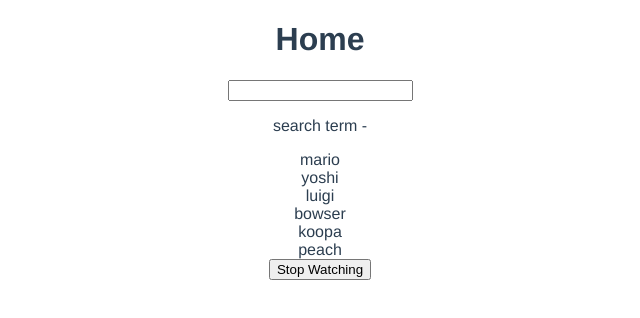
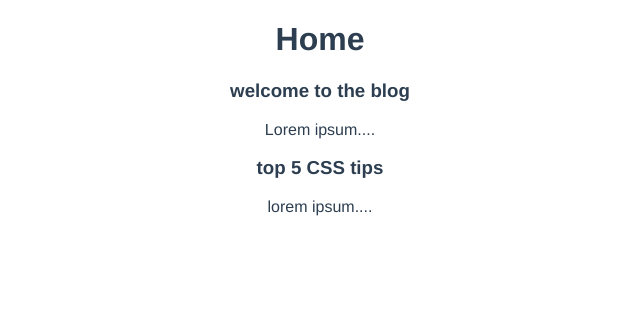
Before and after one commit to bhav380-2/vue3, a Vue app in the folder blog-app-vue3/: page / in a window 1280 px wide. Shown: the top 318 px of the page, without its empty margins (320-960 px from the left). Built offline with nearby package versions, Linux system fonts and the light colour scheme.

Commit message:
using props in setup

```diff
--- /dev/null
+++ b/blog-app-vue3/src/components/PostList.vue
@@ -0,0 +1,46 @@
+<template>
+
+    <div class="post-list">
+        <div v-for="post in posts" :key="post.id">
+
+            <SinglePost :post="post"/>
+        </div>
+
+
+    </div>
+
+
+</template>
+
+
+<script>
+
+import SinglePost from './SinglePost.vue';
+
+export default{
+
+    props: ['posts'],
+    components :{
+        SinglePost : SinglePost
+    },
+
+    setup(props){
+
+        console.log(props.posts)
+        return{}
+    }
+
+
+
+}
+
+
+
+
+
+</script>
+
+<style>
+
+
+</style>
--- /dev/null
+++ b/blog-app-vue3/src/components/SinglePost.vue
@@ -0,0 +1,34 @@
+<template>
+    <div class = "post">
+        <h3>{{ post.title }}</h3>
+        <p>{{ snippet }}</p>
+    </div>
+
+
+
+</template>
+
+
+<script>
+
+import SinglePost from './SinglePost.vue';
+import {computed} from 'vue';
+
+export default{
+    props: ['post'],
+
+    setup(props){
+        const snippet = computed(()=>{
+            return props.post.body.substring(0,100) + '....';
+        })
+        return {snippet};
+    }
+}
+
+
+</script>
+
+<style>
+
+
+</style>
--- a/blog-app-vue3/src/views/HomeView.vue
+++ b/blog-app-vue3/src/views/HomeView.vue
@@ -2,7 +2,9 @@
   <div class="home">
     <h1>Home</h1>
 
-    <input type="text" v-model="search">
+    <PostList :posts="posts" />
+
+    <!-- <input type="text" v-model="search">
     <p>search term - {{ search }}</p>
     <div v-for="name in matchingNames" :key="name">
       {{ name }}
@@ -11,7 +13,7 @@
 
     <button @click="handleClick" type="button">Stop Watching</button>
 
-
+ -->
 
 
 
@@ -35,38 +37,60 @@
 
 <script>
 
-import { watch,watchEffect } from 'vue';
+import PostList from '../components/PostList.vue'
+
+import { watch, watchEffect } from 'vue';
 import { ref, reactive, computed } from 'vue';
 // @ is an alias to /src
 
 export default {
   name: 'HomeView',
+
+  components : {PostList},
+
   setup() {
-
-    //_____computed values___________________
-    const search = ref('');
-    const names = ref(['mario', 'yoshi', 'luigi', 'bowser', 'koopa', 'peach'])
-
-    const stopWatch = watch(search,()=>{
-      console.log("watch function search run")
-    })
-
-    const stopEffect = watchEffect(()=>{
-      console.log('watchEffect function ran',search.value)
-    })
-
-    const matchingNames = computed(() => {
-      return names.value.filter((name) => name.includes(search.value))
-    })
-
-    const handleClick = ()=>{
-
-      stopWatch();
-      stopEffect();
-
+    const posts = ref([
+      { title: 'welcome to the blog', body: 'Lorem ipsum', id: 1 },
+      { title: 'top 5 CSS tips', body: 'lorem ipsum', id: 2 }
+    ])
+    return { posts };
   }
 
-    return { names, search, matchingNames ,handleClick}
+
+
+
+
+
+
+
+  // setup() {
+
+  //   //_____computed values___________________
+  //   const search = ref('');
+  //   const names = ref(['mario', 'yoshi', 'luigi', 'bowser', 'koopa', 'peach'])
+
+  //   const stopWatch = watch(search,()=>{
+  //     console.log("watch function search run")
+  //   })
+
+  //   const stopEffect = watchEffect(()=>{
+  //     console.log('watchEffect function ran',search.value)
+  //   })
+
+  //   const matchingNames = computed(() => {
+  //     return names.value.filter((name) => name.includes(search.value))
+  //   })
+
+  //   const handleClick = ()=>{
+
+  //     stopWatch();
+  //     stopEffect();
+
+  //   }
+  // return { names, search, matchingNames, handleClick }
+// }
+
+
 
   //______ref v/s reactive_______________
   // const ninjaOne = ref({name:'mario',age:23});
@@ -83,8 +107,7 @@ export default {
   // return {ninjaOne,updateNinjaOne,ninjaTwo,updateNinjaTwo}
 
 
-
 }
 
-}
+
 </script>
```
Lines whose indentation alone changed are shown as unchanged.
